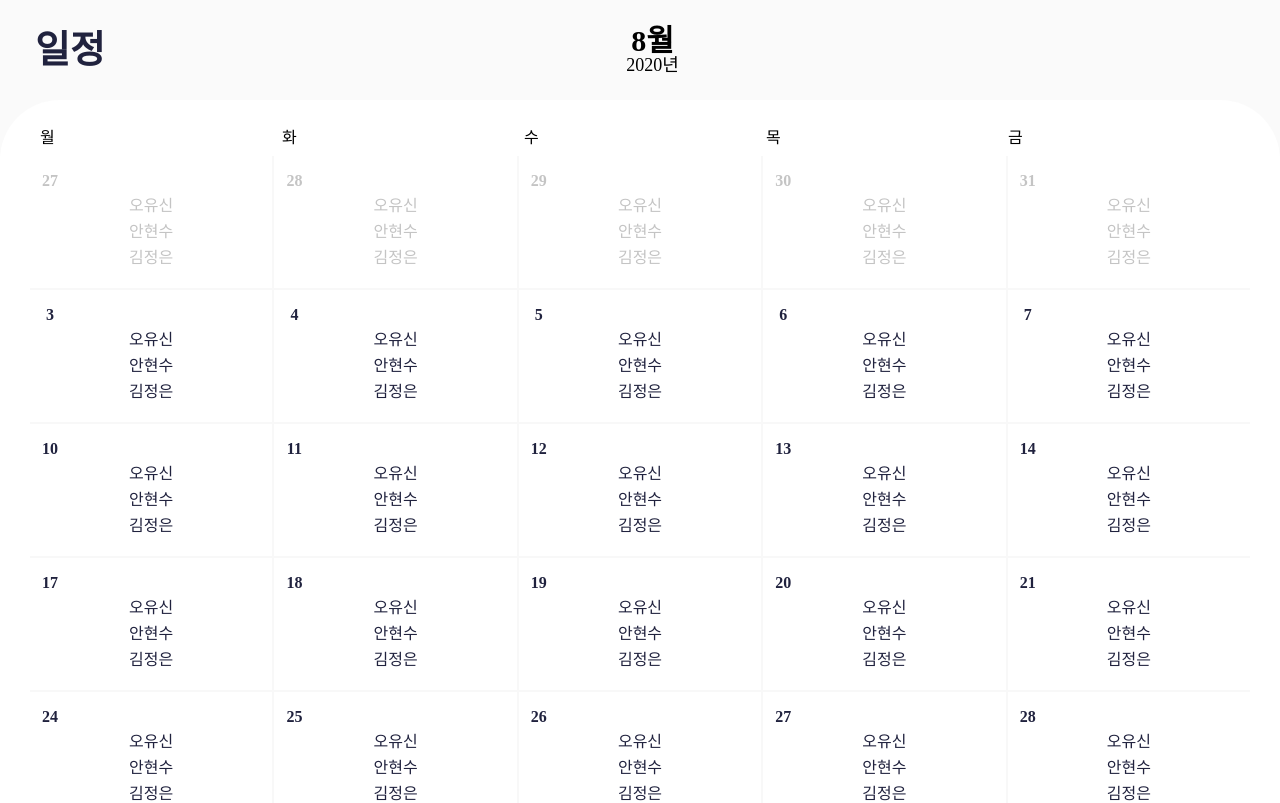
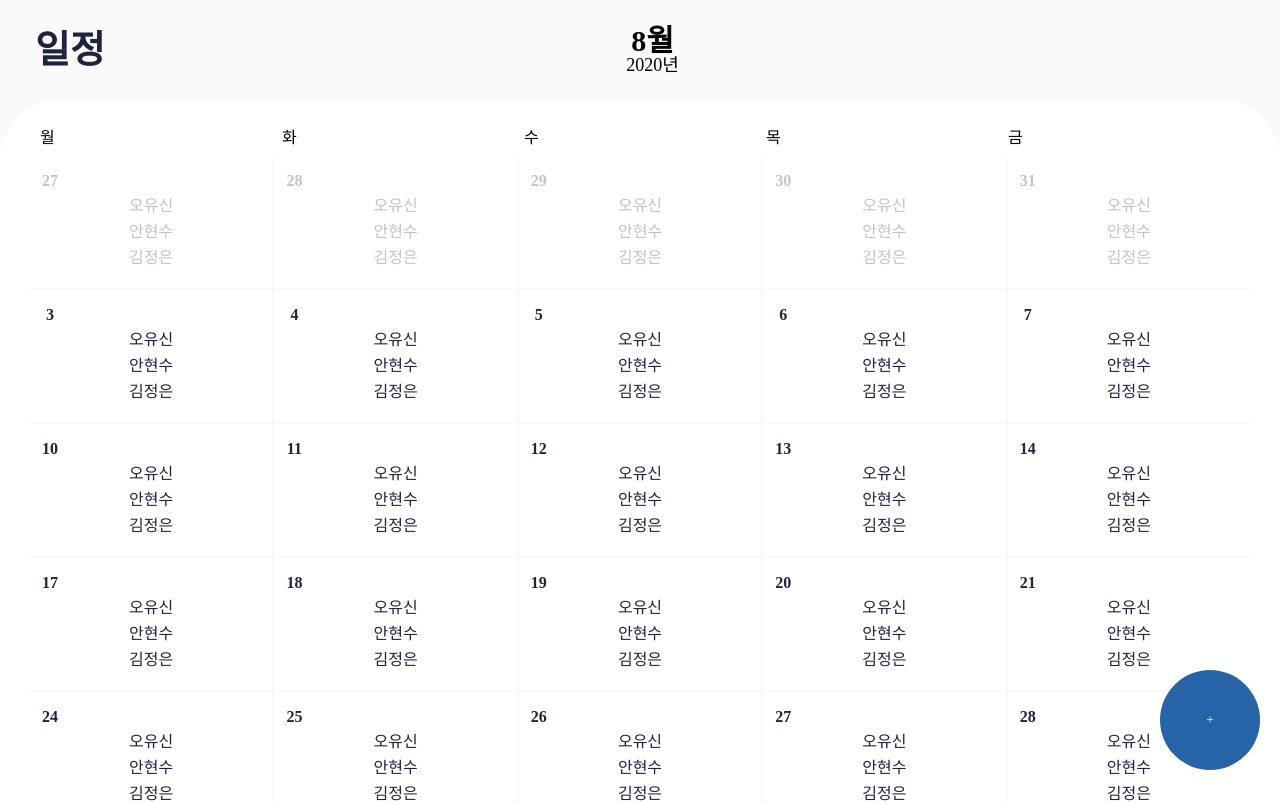
Before and after one commit to DSM-PICK/pick-client, a React app: page /schedule in a window 1280 px wide. Shown: the top 803 px of the page. Built offline with nearby package versions, Linux system fonts and the light colour scheme.

Commit message:
[FIX] CalanderFunctionButton 랜더링

```diff
--- a/src/component/Calander/Calander.js
+++ b/src/component/Calander/Calander.js
@@ -2,12 +2,14 @@ import React from "react";
 import * as S from "./styles";
 import CalanderHeader from "./header/CalanderHeader";
 import CalanderBody from "./body/CalanderBody";
+import FunctionButton from "./FunctionButton/FunctionButton";
 
 const Calander = () => {
   return (
     <S.Container>
       <CalanderHeader />
       <CalanderBody />
+      <FunctionButton />
     </S.Container>
   );
 };
```
